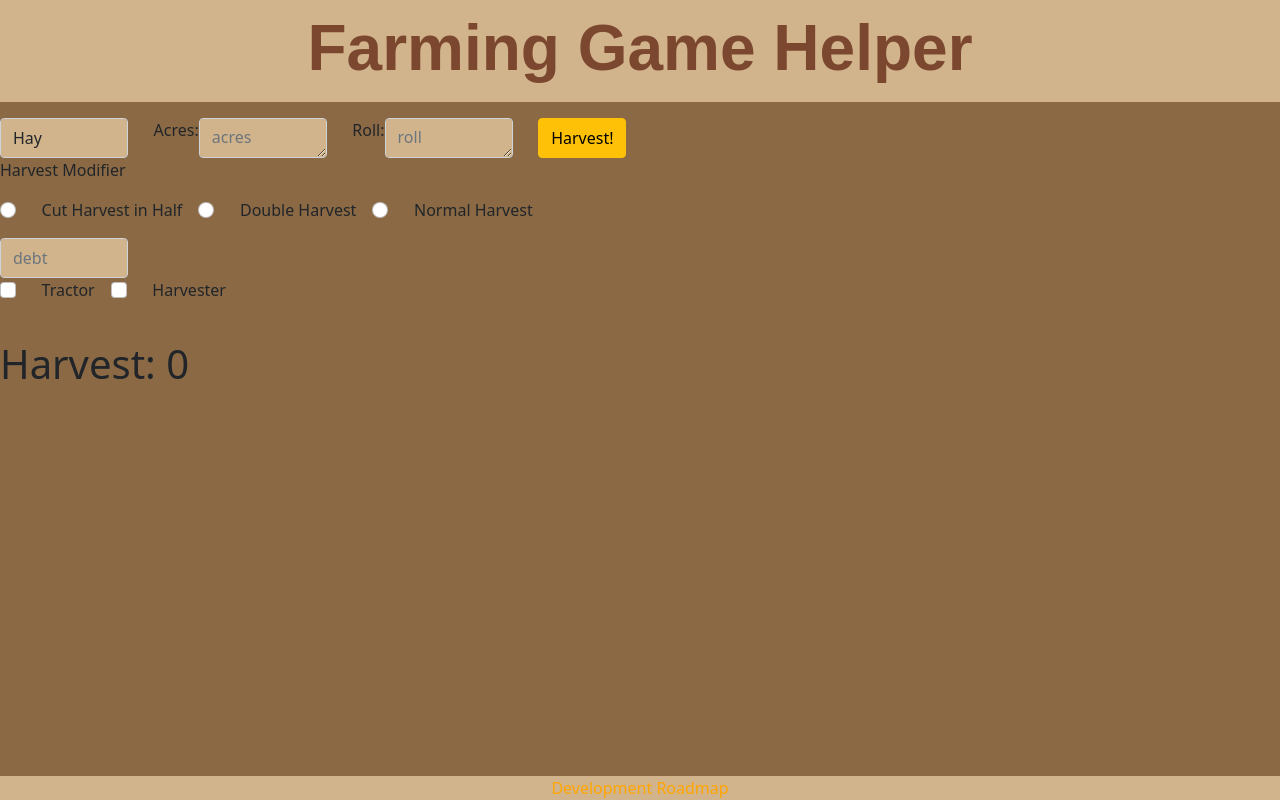
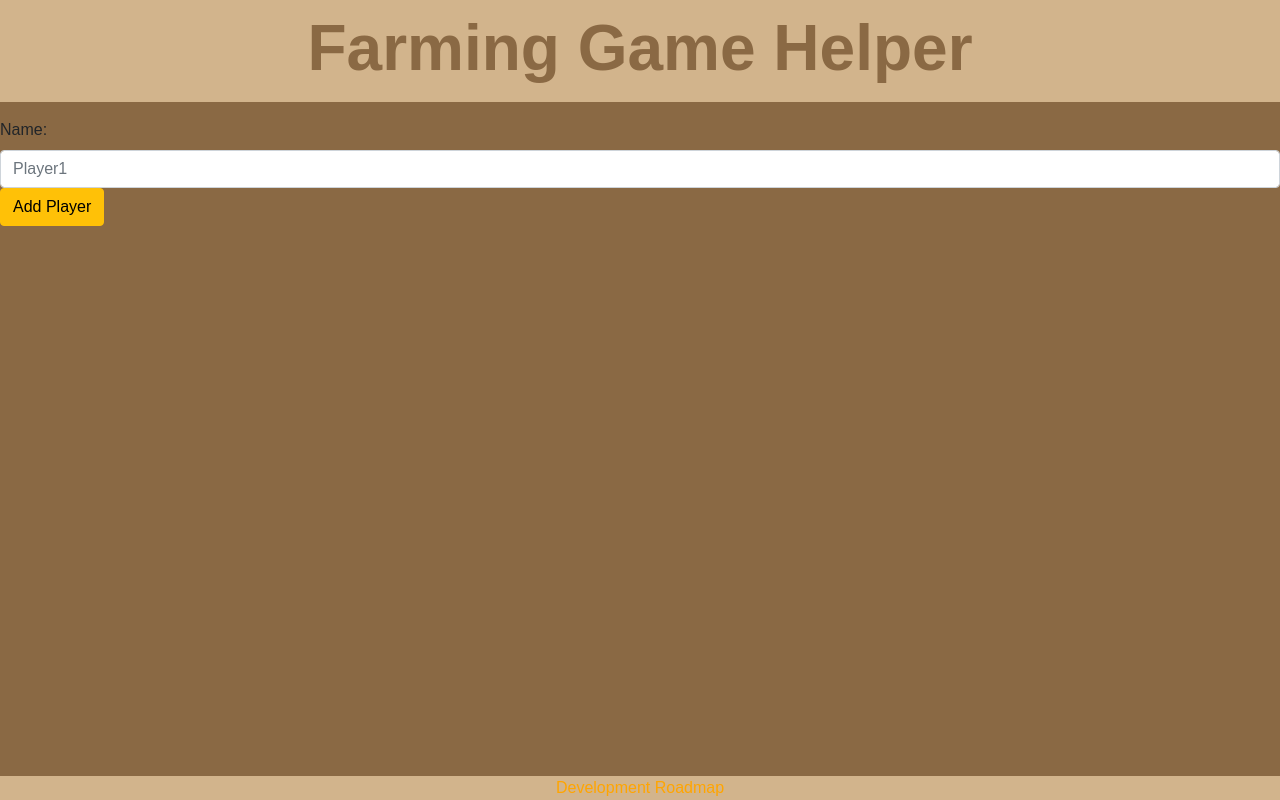
Before and after one commit to Twin-2/FarmingGame-helper, a React (Create React App) app: page / in a window 1280 px wide. Built offline with nearby package versions, Linux system fonts and the light colour scheme.

Commit message:
added player cards, no css

```diff
--- a/src/App.js
+++ b/src/App.js
@@ -1,25 +1,39 @@
-import HarvestInput from "./components/form/harvestInput";
-import Harvest from "./components/harvest/harvest";
 import Header from "./components/header/header";
 import Footer from "./components/footer/footer";
 import { useState } from "react";
+import { Button, Form } from "react-bootstrap";
+import { Container, Row, Col } from "react-bootstrap";
+import Player from "./components/players/playerCard";
 import "./App.scss";
-import "bootstrap/dist/css/bootstrap.css";
-import "react-bootstrap";
 
 function App() {
-  const [player, setPlayer] = useState({});
-  const [modifier, setModifier] = useState(1);
-  // console.log(modifier);
-  const handleFormSubmit = (formData) => {
-    setPlayer(formData);
-  };
+  const [players, setPlayers] = useState([]);
+
+  function addPlayer(e) {
+    e.preventDefault();
+    console.log(e.target.name.value);
+    setPlayers([...players, e.target.name.value]);
+  }
 
   return (
     <>
       <Header />
-      <HarvestInput formSubmit={handleFormSubmit} setModifier={setModifier} />
-      <Harvest player={player} modifier={modifier} />
+      <Form onSubmit={(e) => addPlayer(e)}>
+        <Form.Label>Name:</Form.Label>
+        <Form.Control id="name" type="text" placeholder="Player1" />
+        <Button type="submit" variant="warning">
+          Add Player
+        </Button>
+      </Form>
+      <Container>
+        <Row>
+          {players.map((player) => (
+            <Col xs={12} lg={6}>
+              <Player name={player} />
+            </Col>
+          ))}
+        </Row>
+      </Container>
       <Footer />
     </>
   );
--- a/src/App.scss
+++ b/src/App.scss
@@ -1,24 +1,27 @@
+@import "bootstrap/dist/css/bootstrap.css";
 @import "./components/footer/footer.scss";
 @import "./components/header/header.scss";
 @import "./components/form/form.scss";
 @import "./components/harvest/harvest";
-
+@import "./components/players/playerCard.scss";
 html,
 body {
   height: 100%;
   margin: 0;
   padding: 0;
   font-family: Copperplate, sans-serif;
+  background-color: rgb(138, 105, 68);
 }
 
-body {
+// body {
+//   background-color: rgb(138, 105, 68);
+//   width: 100%;
+
+#root {
   background-color: rgb(138, 105, 68);
-  width: 100%;
-
-  #root {
-    background-color: rgb(138, 105, 68);
-    display: flex;
-    flex-direction: column;
-    height: 100%;
-  }
+  display: flex;
+  flex-direction: column;
+  flex: 1;
+  height: 100%;
+  padding-bottom: 40px;
 }
--- a/src/components/form/_form.scss
+++ b/src/components/form/_form.scss
@@ -1,5 +1,8 @@
+@import "../../lib/vars.scss";
+
+section {
   Form {
-  background-color: rgb(138, 105, 68);
+    background-color: $lightBrown;
     margin-bottom: 2vh;
 
     .form-group {
@@ -20,3 +23,4 @@ Form {
       border-radius: 2px;
     }
   }
+}
--- a/src/components/form/harvestInput.js
+++ b/src/components/form/harvestInput.js
@@ -27,7 +27,7 @@ function HarvestInput(props) {
   };
 
   return (
-    <>
+    <section>
       <Form onSubmit={(e) => formSubmit(e)}>
         <Form.Group>
           <Form.Control as="select" onChange={(e) => setCrop(e.target.value)}>
@@ -51,9 +51,6 @@ function HarvestInput(props) {
             type="number"
             placeholder="roll"
           />
-          <Button type="submit" variant="warning">
-            Harvest!
-          </Button>
         </Form.Group>
         <p>Harvest Modifier</p>
         <Form.Group onChange={(e) => props.setModifier(e.target.value)}>
@@ -103,8 +100,11 @@ function HarvestInput(props) {
             value="harvester"
           />
         </Form.Group>
+        <Button type="submit" variant="warning">
+          Harvest!
+        </Button>
       </Form>
-    </>
+    </section>
   );
 }
 
--- a/src/components/header/_header.scss
+++ b/src/components/header/_header.scss
@@ -1,6 +1,8 @@
+@import "../../lib/vars.scss";
+
 header {
-  background: tan;
-  color: rgb(124, 71, 47);
+  background: $lightBrown;
+  color: $darkBrown;
   height: 8vw;
   width: 100%;
   padding: 0;
--- /dev/null
+++ b/src/components/players/playerCard.js
@@ -0,0 +1,32 @@
+import HarvestInput from "../form/harvestInput";
+import Harvest from "../harvest/harvest";
+import { useState } from "react";
+import { Card } from "react-bootstrap";
+
+function Player(props) {
+  const [player, setPlayer] = useState({});
+  const [modifier, setModifier] = useState(1);
+  // console.log(modifier);
+  const handleFormSubmit = (formData) => {
+    setPlayer(formData);
+  };
+
+  return (
+    <Card>
+      <Card.Header>{props.name}</Card.Header>
+      <Card.Body>
+        <Card.Text>
+          <HarvestInput
+            formSubmit={handleFormSubmit}
+            setModifier={setModifier}
+          />
+        </Card.Text>
+      </Card.Body>
+      <Card.Footer>
+        <Harvest player={player} modifier={modifier} />
+      </Card.Footer>
+    </Card>
+  );
+}
+
+export default Player;
--- /dev/null
+++ b/src/components/players/playerCard.scss
@@ -0,0 +1,18 @@
+@import "../../lib/vars.scss";
+
+.card {
+  background-color: $lightBrown;
+  //   text-align: center;
+  margin: $gutter;
+  // padding-bottom: 30px;
+
+  .card-text {
+    margin-bottom: 0;
+  }
+  .card-body {
+    background-color: $lightBrown;
+  }
+  .card-footer {
+    background-color: $darkBrown;
+  }
+}
--- /dev/null
+++ b/src/lib/vars.scss
@@ -0,0 +1,3 @@
+$gutter: 10px;
+$lightBrown: tan;
+$darkBrown: rgb(138, 105, 68);
```
Also changed, not shown: src/components/harvest/harvest.js (+0 -17 lines). Lines whose indentation alone changed are shown as unchanged.
